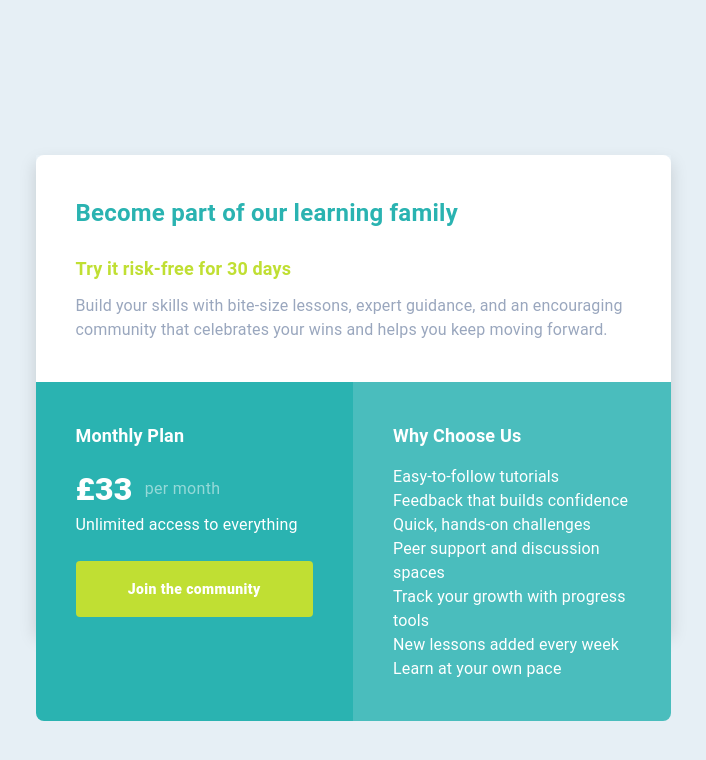
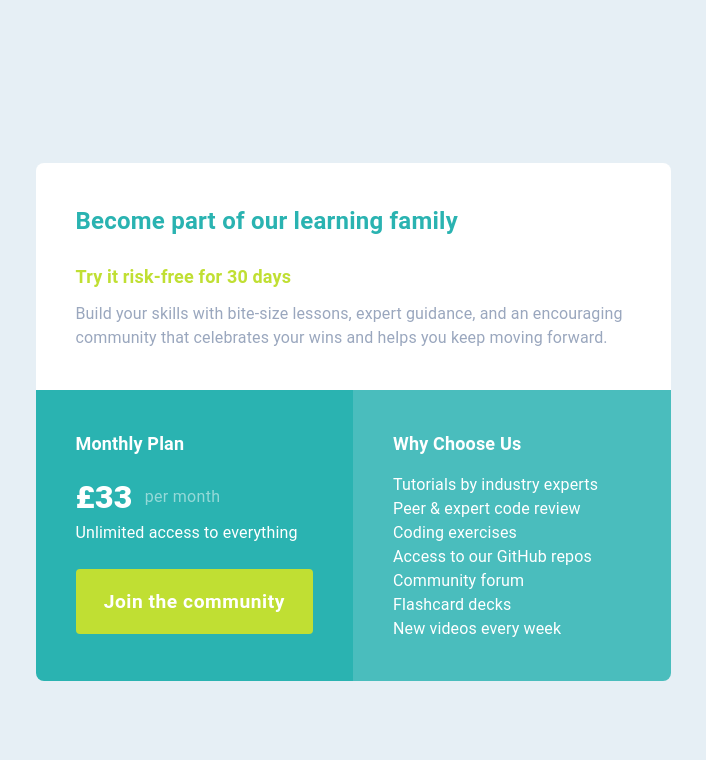
Before and after one commit to amfibiya17/single-price-grid-responsive, a Next.js app: page / in a window 1280 px wide. Shown: the top 760 px of the page, without its empty margins (287-993 px from the left). Built offline with nearby package versions, Linux system fonts and the light colour scheme.

Commit message:
Styling corrections: updated text and layout adjustments

```diff
--- a/components/CardContainer.tsx
+++ b/components/CardContainer.tsx
@@ -14,7 +14,6 @@ const CardContainer = () => {
       sx={{
         maxWidth: "39.6875rem",
         maxHeight: "29.6875rem",
-        boxShadow: "0 0.5rem 1rem rgba(0, 0, 0, 0.15)",
       }}
     >
       <CardHeader />
--- a/components/Cta.tsx
+++ b/components/Cta.tsx
@@ -53,7 +53,8 @@ const Cta = () => {
           color: "#ffffff",
           width: "100%",
           textTransform: "none",
-          fontWeight: "800",
+          fontSize: "1.2rem",
+          fontWeight: "600",
           padding: "1rem",
         }}
       >
--- a/components/WhyUsContainer.tsx
+++ b/components/WhyUsContainer.tsx
@@ -31,49 +31,49 @@ const WhyUsContainer = () => {
             marginTop: "1rem",
           }}
         >
-          Easy-to-follow tutorials
+          Tutorials by industry experts
         </Typography>
         <Typography
           sx={{
             color: "#ffffff",
           }}
         >
-          Feedback that builds confidence
+          Peer & expert code review
         </Typography>
         <Typography
           sx={{
             color: "#ffffff",
           }}
         >
-          Quick, hands-on challenges
+          Coding exercises
         </Typography>
         <Typography
           sx={{
             color: "#ffffff",
           }}
         >
-          Peer support and discussion spaces
+          Access to our GitHub repos
         </Typography>
         <Typography
           sx={{
             color: "#ffffff",
           }}
         >
-          Track your growth with progress tools
+          Community forum
         </Typography>
         <Typography
           sx={{
             color: "#ffffff",
           }}
         >
-          New lessons added every week
+          Flashcard decks
         </Typography>
         <Typography
           sx={{
             color: "#ffffff",
           }}
         >
-          Learn at your own pace
+          New videos every week
         </Typography>
       </Box>
     </Box>
--- a/src/app/globals.css
+++ b/src/app/globals.css
@@ -1,6 +1,5 @@
 body,
 html {
   background-color: #e6eff5;
-  margin: 0;
   padding-bottom: 12rem;
 }
```
